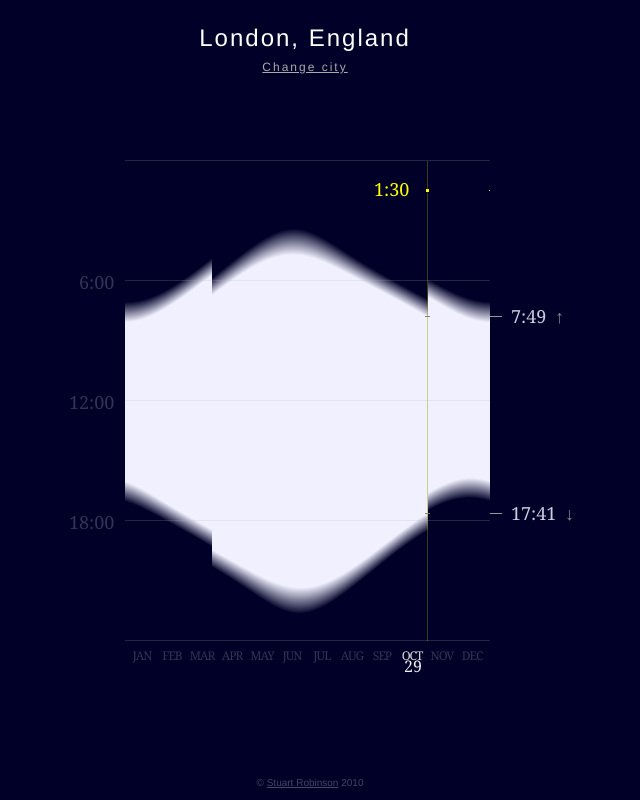
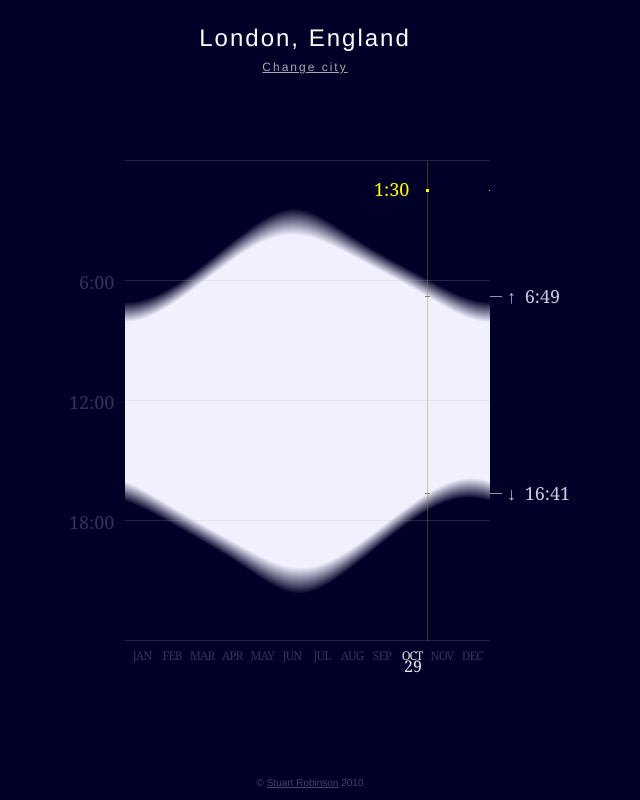
Before and after one commit to sturob/when-comes-the-sun, a plain HTML site: page index.html in a window 1280 px wide. Shown: the whole page, without its empty margins (330-970 px from the left). Drawn offline with nearby package versions, Linux system fonts and the light colour scheme.

Commit message:
added timezones + summertimes to db

```diff
--- a/index.html
+++ b/index.html
@@ -108,131 +108,167 @@
           }
       };
 
+
+      var SUNTIME = [
+        [], // no summertime
+        [ "28 March", "31 October" ], // europe
+        [ "22 March 2010", "22 September" ], // iran
+        [ "3 October", "4 April"], // australias
+        [ "26 September", "4 April"], // nz
+        [ "31 October", "14 March"], // cuba
+        [ "31 October", "4 April"], // mexico
+        [ "3 October", "14 March"], // uruguay
+        [ "17 October", "21 February" ],  // brazil
+        [ "4 April", "10 October"],  // chile
+        ["14 March", "7 November"]
+      ];
+
+      var CST = -6,
+          EST = -5,
+          BRST = -3,
+          ART  = -3,
+          GMT  = 0,
+          CET  = 1,   // central europe
+          WAT = 1,    // west afr
+          EET  = 2,   // east europe
+          SAST = 2,   // s africa
+          EAT = 3,
+          MSD = 3,    // moscow
+          AST = 3,    // arabia
+          IRT = 3.5,  // iran
+          IST  = 5.5, // india
+          CNST  = 8,   // china
+          WST = 8,  // west aus
+          JST = 9,  // japan
+          ACST = 9.5, // aus central
+          AEST = 10,  // aus eastern
+          NZST = 12;
+
+
       var DB = {
+        // long, lat, time_offset, summerzone
+        "Amsterdam, Netherlands":       [  52.22,    4.53,  CET,  1 ],
+        "Athens, Greece":               [  37.58,   23.43,  EET,  1 ],
+        "Barcelona, Spain":             [  41.23,    2.90,  CET,  1 ],
+        "Belfast, Northern Ireland":    [  54.37,   -5.56,  GMT,  1 ],
+        "Belgrade, Serbia":             [  44.52,   20.32,  CET,  1 ],
+        "Birmingham, England":          [  52.25,   -1.55,  GMT,  1 ],
+        "Brussels, Belgium":            [  50.52,    4.22,  CET,  1 ],
+        "Bucharest, Romania":           [  44.25,   26.70,  EET,  1 ],
+        "Budapest, Hungary":            [  47.30,   19.50,  CET,  1 ],
+        "Copenhagen, Denmark":          [  55.40,   12.34,  CET,  1 ],
+        "Dublin, Ireland":              [  53.20,   -6.15,  GMT,  1 ],
+        "Edinburgh, Scotland":          [  55.55,   -3.10,  GMT,  1 ],
+        "Frankfurt, Germany":           [   50.7,    8.41,  CET,  1 ],
+        "Glasgow, Scotland":            [  55.50,   -4.15,  GMT,  1 ],
+        "Hamburg, Germany":             [  53.33,   10.20,  CET,  1 ],
+        "Helsinki, Finland":            [  60.10,   25.00,  EET,  1 ],
+        "Lisbon, Portugal":             [  38.44,   -9.90,  GMT,  1 ],
+        "Liverpool, England":           [  53.25,   -3.00,  GMT,  1 ],
+        "London, England":              [  51.32,   -0.50,  GMT,  1 ],
+        "Lyons, France":                [  45.45,    4.50,  CET,  1 ],
+        "Kiev, Ukraine":                [  50.27,   30.31,  CET,  1 ],
+        "Madrid, Spain":                [  40.26,   -3.42,  CET,  1 ],
+        "Manchester, England":          [  53.30,   -2.15,  GMT,  1 ],
+        "Marseilles, France":           [  43.20,    5.20,  CET,  1 ],
+        "Milan, Italy":                 [  45.27,    9.10,  CET,  1 ],
+        "Munich, Germany":              [  48.8,    11.35,  CET,  1 ],
+        "Naples, Italy":                [  40.50,   14.15,  CET,  1 ],
+        "Oslo, Norway":                 [  59.57,   10.42,  CET,  1 ],
+        "Paris, France":                [  48.48,    2.20,  CET,  1 ],
+        "Reykjavik, Iceland":           [  64.40,  -21.58,  GMT,  0 ],
+        "Sofia, Bulgaria":              [  42.40,   23.20,  EET,  1 ],
+        "Prague, Czech Republic":       [  50.50,   14.26,  CET,  1 ],
+        "Rome, Italy":                  [  41.54,   12.27,  CET,  1 ],
+        "Stockholm, Sweden":            [  59.17,   18.30,  CET,  1 ],
+        "Venice, Italy":                [  45.26,   12.20,  CET,  1 ],
+        "Vienna, Austria":              [  48.14,   16.20,  CET,  1 ],
+        "Warsaw, Poland":               [  52.14,   21.00,  CET,  1 ],
+        "Zurich, Switzerland":          [  47.21,    8.31,  CET,  1 ],
 
-        "Aberdeen, Scotland": [57.9, -2.9],
-        "Adelaide, Australia ": [-34.55 , 138.36],
-        "Algiers, Algeria": [36.0, 3.0],
-        "Amsterdam, Netherlands": [52.22, 4.53],
-        "Ankara, Turkey ": [39.55, 32.55],
-        // "Asunción, Paraguay ": [-25.15, -57.40],
-        "Athens, Greece": [37.58, 23.43],
-        "Auckland, New Zealand ": [-36.52, 174.45],
-        "Bangkok, Thailand ": [13.45, 100.30],
-        "Barcelona, Spain": [41.23, 2.9],
-        "Beijing, China": [39.55, 116.25],
-        // "Belém, Brazil ": [-1.28, -48.29],
-        "Belfast, Northern Ireland": [54.37, -5.56],
-        "Belgrade, Serbia ": [44.52, 20.32],
-        "Berlin, Germany": [52.30, 13.25],
-        "Birmingham, England ": [52.25, -1.55 ],
-        "Bogota, Colombia ": [4.32, -74.15 ],
-        "Bombay, India": [19.0, 72.48],
-        "Bordeaux, France ": [44.50, -0.31 ],
-        "Bremen, Germany ": [53.5, 8.49],
-        "Brisbane, Australia ": [-27.29 , 153.8],
-        "Bristol, England ": [51.28, -2.35],
-        "Brussels, Belgium": [50.52, 4.22],
-        "Bucharest, Romania": [44.25, 26.7],
-        "Budapest, Hungary": [47.30, 19.5],
-        "Buenos Aires, Argentina": [-34.35, -58.22],
-        "Cairo, Egypt": [30.2, 31.21],
-        "Calcutta, India": [22.34, 88.24],
-        "Canton, China": [23.7, 113.15],
-        "Cape Town, South Africa": [-33.55, 18.22],
-        "Caracas, Venezuela ": [10.28, -67.2 ],
-        "Cayenne, French Guiana ": [4.49, -52.18 ],
-        "Chihuahua, Mexico ": [28.37, -106.5 ],
-        // "Chongqing, China ": [29.46, 106.34],
-        "Copenhagen, Denmark": [55.40, 12.34],
-        "Cordoba, Argentina ": [-31.28 , -64.10 ],
-        "Dakar, Senegal ": [14.40, -17.28 ],
-        "Darwin, Australia ": [-12.28 , 130.51],
-        "Djibouti, Djibouti": [11.30, 43.3],
-        "Dublin, Ireland": [53.20, -6.15 ],
-        "Durban, South Africa ": [-29.53, 30.53],
-        "Edinburgh, Scotland ": [55.55, -3.10],
-        "Frankfurt, Germany": [50.7, 8.41],
-        "Georgetown, Guyana ": [6.45, -58.15 ],
-        "Glasgow, Scotland ": [55.50, -4.15 ],
-        "Guatemala City, Guatemala ": [14.37, -90.31],
-        "Guayaquil, Ecuador ": [-2.10 , -79.56],
-        "Hamburg, Germany": [53.33, 10.2],
-        // "Hammerfest, Norway ": [70.38, 23.38],
-        "Havana, Cuba": [23.8, -82.23],
-        "Helsinki, Finland ": [60.10, 25.0],
-        // "Hobart, Tasmania ": [-42.52, 147.19],
-        "Hong Kong, China": [22.20, 114.11],
-        "Iquique, Chile ": [-20.10 , -70.7 ],
-        "Irkutsk, Russia ": [52.30, 104.20],
-        "Jakarta, Indonesia ": [-6.16, 106.48],
-        "Johannesburg, South Africa ": [-26.12, 28.4],
-        "Kingston, Jamaica ": [17.59, -76.49],
-        "Kinshasa, Congo": [-4.18, 15.17],
-        "Kuala Lumpur, Malaysia": [3.8, 101.42],
-        "La Paz, Bolivia ": [-16.27, -68.22],
-        "Lagos, Nigeria": [ 6.27, 3.23 ],
-        // 6°27′11″N 3°23′45″E
-        // "Leeds, England ": [53.45, -1.30],
-        "Lima, Peru ": [-12.0 , -77.2 ],
-        "Lisbon, Portugal": [38.44, -9.9],
-        "Liverpool, England ": [53.25, -3.0 ],
-        "London, England": [51.32, -0.5 ],
-        "Lyons, France ": [45.45, 4.50],
-        "Madrid, Spain": [40.26, -3.42 ],
-        "Manchester, England ": [53.30, -2.15 ],
-        "Manila, Philippines": [14.35, 120.57],
-        "Marseilles, France ": [43.20, 5.20],
-        // "Mazatlán, Mexico ": [23.12, -106.25 ],
-        "Mecca, Saudi Arabia ": [21.29, 39.45],
-        "Melbourne, Australia": [-37.47 , 144.58],
-        "Mexico City, Mexico": [19.26, -99.7 ],
-        "Milan, Italy ": [45.27, 9.10],
-        "Montevideo, Uruguay ": [-34.53, -56.10 ],
-        "Moscow, Russia": [55.45, 37.36],
-        "Munich, Germany ": [48.8, 11.35],
-        "Nagasaki, Japan ": [32.48, 129.57],
-        "Nagoya, Japan ": [35.7, 136.56],
-        "Nairobi, Kenya ": [-1.25, 36.55],
-        "Nanjing (Nanking), China ": [32.3, 118.53],
-        "Naples, Italy ": [40.50, 14.15],
-        "New Delhi, India": [28.35, 77.12],
-        "New York City, USA": [40.47, 73.58],
-        "Newcastle-on-Tyne, England ": [54.58, -1.37 ],
-        "Odessa, Ukraine ": [46.27, 30.48],
-        "Osaka, Japan ": [34.32, 135.30],
-        "Oslo, Norway": [59.57, 10.42],
-        "Panama City, Panama ": [8.58, -79.32 ],
-        "Paramaribo, Suriname ": [5.45, -55.15],
-        "Paris, France": [48.48, 2.20],
-        "Perth, Australia ": [-31.57 , 115.52],
-        "Plymouth, England ": [50.25, -4.5 ],
-        "Port Moresby, Papua New Guinea ": [-9.25, 147.8],
-        "Prague, Czech Republic": [50.5, 14.26],
-        "Rangoon, Myanmar": [16.50, 96.0],
-        "Reykjavik, Iceland ": [64.4, -21.58 ],
-        "Rio de Janeiro, Brazil": [-22.57, -43.12 ],
-        "Rome, Italy": [41.54, 12.27],
-        "Salvador, Brazil ": [-12.56 , -38.27 ],
-        "Santiago, Chile ": [-33.28, -70.45 ],
-        "St. Petersburg, Russia": [59.56, 30.18],
-        "Sao Paulo, Brazil ": [-23.31, -46.31],
-        "Shanghai, China ": [31.10, 121.28],
-        "Singapore, Singapore": [1.14, 103.55],
-        "Sofia, Bulgaria ": [42.40, 23.20],
-        "Stockholm, Sweden": [59.17, 18.3],
-        "Sydney, Australia ": [-34.0, 151.0],
-        "Tananarive, Madagascar ": [-18.50, 47.33],
-        "Teheran, Iran ": [35.45, 51.45],
-        "Tokyo, Japan": [35.40, 139.45],
-        "Tripoli, Libya ": [32.57, 13.12],
-        "Venice, Italy": [45.26, 12.20],
-        // "Veracruz, Mexico ": [19.10, -96.10 ],
-        "Vienna, Austria": [48.14, 16.20],
-        "Vladivostok, Russia ": [43.10, 132.0],
-        "Warsaw, Poland": [52.14, 21.0],
-        "Wellington, New Zealand ": [-41.17, 174.47],
-        "Zurich, Switzerland": [47.21, 8.31]
+        "Algiers, Algeria":             [  36.00,    3.00,  CET ],
+        "Cairo, Egypt":                 [  30.20,   31.21,  EET ],
+        "Cape Town, South Africa":      [ -33.55,   18.22,  SAST ],
+        "Dakar, Senegal":               [  14.40,  -17.28,  GMT ],
+        "Djibouti, Djibouti":           [  11.30,   43.30,  EAT ],
+        "Durban, South Africa":         [ -29.53,   30.53,  SAST ],
+        "Johannesburg, South Africa":   [ -26.12,   28.40,  SAST ],
+        "Kinshasa, Congo":              [  -4.18,   15.17,  WAT ],
+        "Lagos, Nigeria":               [   6.27,    3.23,  WAT ],
+        "Nairobi, Kenya":               [  -1.25,   36.55,  EAT ],
+        "Tripoli, Libya":               [  32.57,   13.12,  EET ],
+
+
+        "Moscow, Russia":               [  55.45,   37.36,  MSD,  1 ],
+        "St. Petersburg, Russia":       [  59.56,   30.18,  MSD,  1 ],
+        "Vladivostok, Russia":          [  43.10,  132.00,   10,  1 ],
+
+
+        "Ankara, Turkey":               [  39.55,   32.55,  EET,  1 ],
+        "Istanbul, Turkey":              [  41.01,   28.58,  EET,  1 ],
+        "Mecca, Saudi Arabia":          [  21.29,   39.45,  AST,  0 ],
+        "Teheran, Iran":                [  35.45,   51.45,  IRT,  2 ],
+
+
+        "Adelaide, Australia":          [ -34.55,  138.36, ACST,  3 ],
+        "Auckland, New Zealand":        [ -36.52,  174.45, NZST,  4 ],
+        "Brisbane, Australia":          [ -27.29 , 153.80, AEST,  0 ],
+        "Darwin, Australia":            [ -12.28,  130.51, ACST,  0 ],
+        "Melbourne, Australia":         [ -37.47 , 144.58, AEST,  3 ],
+        "Perth, Australia":             [ -31.57 , 115.52, WST ,  0 ],
+        "Sydney, Australia":            [  -34.0,  151.00, AEST,  3 ],
+        "Wellington, New Zealand":      [ -41.17,  174.47, NZST,  4 ],
+
+
+        "Bangkok, Thailand":            [  13.45,  100.30,    7 ],
+        "Beijing, China":               [  39.55,  116.25, CNST ],
+        "Calcutta, India":              [  22.34,   88.24,  IST ],
+        "Canton, China":                [  23.70,  113.15, CNST ],
+        "Chongqing, China":             [  29.46,  106.34, CNST ],
+        "Hong Kong, China":             [  22.20,  114.11, CNST ],
+        "Jakarta, Indonesia":           [  -6.16,  106.48,    7 ],
+        "Kuala Lumpur, Malaysia":       [   3.80,  101.42,    8 ],
+        "Manila, Philippines":          [  14.35,  120.57,    8 ],
+        "Mumbai, India":                [  19.00,   72.48,  IST ],
+        "Nagasaki, Japan":              [  32.48,  129.57,  JST ],
+        "Nagoya, Japan":                [  35.7,   136.56,  JST ],
+        "Nanjing, China":               [  32.3,   118.53, CNST ],
+        "New Delhi, India":             [  28.35,   77.12,  IST ],
+        "Osaka, Japan":                 [  34.32,  135.30,  JST ],
+     "Port Moresby, Papua New Guinea":  [  -9.25,  147.80,   10 ],
+        "Rangoon, Myanmar":             [  16.50,   96.00,  6.5 ],
+        "Shanghai, China":              [  31.10,  121.28, CNST ],
+        "Singapore, Singapore":         [   1.14,  103.55,    8 ],
+        "Tokyo, Japan":                 [  35.40,  139.45,  JST ],
+
+
+        "Bogota, Colombia":             [   4.32,  -74.15,   -5 ],
+        "Buenos Aires, Argentina":      [ -34.35,  -58.22,  ART ],
+        "Caracas, Venezuela":           [  10.28,  -67.20, -4.5 ],
+        "Cayenne, French Guiana":       [   4.49,  -52.18,   -3 ],
+        "Cordoba, Argentina":           [ -31.28,  -64.10,  ART ],
+        "Georgetown, Guyana":           [   6.45,  -58.15,   -4 ],
+        "Guatemala City, Guatemala":    [  14.37,  -90.31,  CST ],
+        "Guayaquil, Ecuador":           [  -2.10,  -79.56,   -5 ],
+        "Havana, Cuba":                 [  23.80,  -82.23,   -5,  5 ],
+        "Kingston, Jamaica":            [  17.59,  -76.49,   -5 ],
+        "La Paz, Bolivia":              [ -16.27,  -68.22,   -4 ],
+        "Lima, Peru":                   [ -12.00,  -77.20,   -5 ],
+        "Mexico City, Mexico":          [  19.26,  -99.70,  CST,  6 ],
+        "Montevideo, Uruguay":          [ -34.53,  -56.10,   -3,  7 ],
+        "Panama City, Panama":          [   8.58,  -79.32,  EST ],
+        "Paramaribo, Suriname":         [   5.45,  -55.15,   -3 ],
+        "Rio de Janeiro, Brazil":       [ -22.57,  -43.12, BRST,  8 ],
+        "Salvador, Brazil":             [ -12.56 , -38.27, BRST,  0 ],
+        "Santiago, Chile":              [ -33.28,  -70.45,   -4,  9 ],
+        "Sao Paulo, Brazil":            [ -23.31,  -46.31, BRST,  8 ],
+
+
+        // Dallas
+        // Boston
+
+        "New York City, USA":           [  40.47,   73.58,  EST, 10 ]
+
       };
 
 
@@ -435,6 +471,8 @@
         return tmp;
       }
 
+
+
       var LOCATION = 'London, England';
           X = 365,
           Y = 24,
@@ -456,8 +494,7 @@
 
       // var CITY = geo.ll[2].city;
 
-      var DST_START = new Date("28 March 2010"),
-          DST_END = new Date("31 October 2010");
+      var DST_START, DST_END;
 
 
       $(window).ready(function() {
@@ -488,6 +525,9 @@
 
       function refresh() {
         // $('#example').height(Y * Y_SCALE).width(X * X_SCALE);
+
+        DST_START = SUNTIME[ DB[LOCATION][2] ];
+        DST_END = SUNTIME[ DB[LOCATION][2] ];
 
         NOW = new Date();
         current_day = JAN_FIRST.getTime(),
@@ -747,6 +787,7 @@
       }
 
       body {
+/*        font-family: Geneva;*/
         font-family: Georgia;
         background: #000028;
 /*        padding: 24px 48px;*/
@@ -926,6 +967,11 @@
         color: #ccd;
       }
 
+      #sun strong {
+        font-weight: normal;
+        color: #bbc;
+/*        text-decoration: line-through;*/
+      }
 
       #about {
         z-index: -1;
@@ -959,10 +1005,10 @@
 
       <div id="sun">
         <div id="rise">
-          <span id='sunrise'></span> &uarr;
+           <strong>&uarr;</strong> <span id='sunrise'></span>
         </div>
         <div id="set">
-          <span id="sunset"></span> &darr;
+           <strong>&darr;</strong> <span id="sunset"></span>
         </div>
       </div>
 
@@ -987,12 +1033,19 @@
         <div>Oct</div>
         <div>Nov</div>
         <div>Dec</div>
-        <span id="date">10</span>
+        <span id="date"></span>
       </div>
     </div>
 
     <div id="about">
       &copy; <a href="http://sturob.com/">Stuart Robinson</a> 2010
+      <!-- div id="share">
+        fb
+        twitter
+        stumbleupon
+        delicious
+        digg
+        -->
     </div>
 
     <script type="text/javascript">
```
